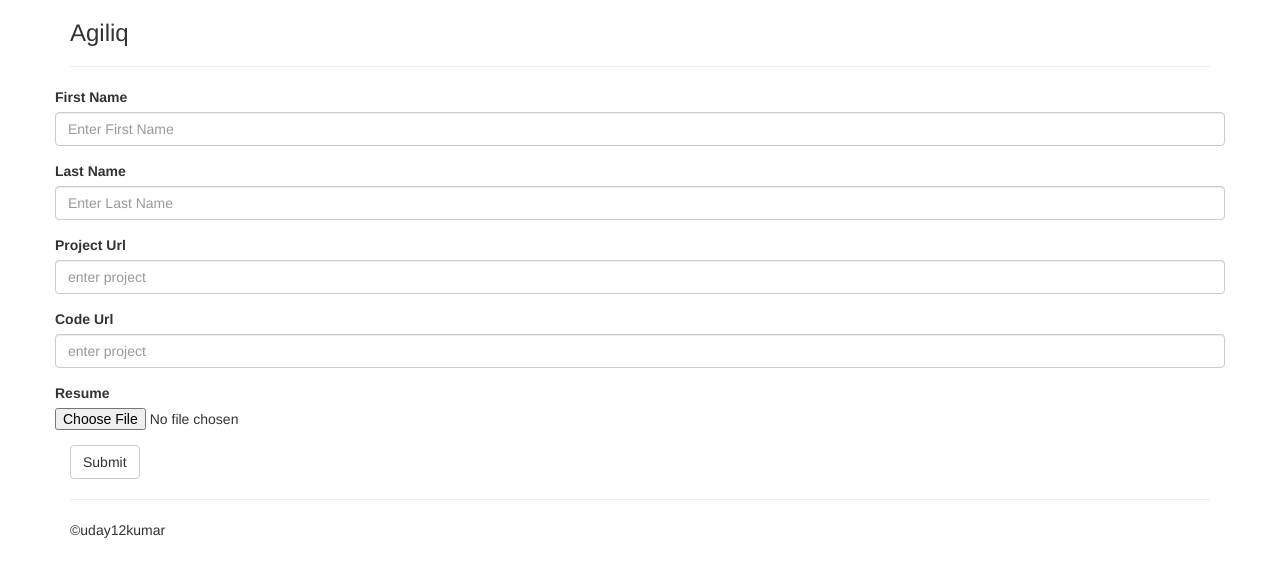
After one commit to uday12kumar/apply-via-api, a Django app: template templates/upload.html in a window 1280 px wide. The commit adds this page. Shown: the top 577 px of the page. Run offline with Django 3.2, Linux system fonts and the light colour scheme; the template is opened without the code that fills it, so the values that code supplies are empty; some libraries are stand-ins or nearby versions.

Commit message:
adding upload code

```diff
--- /dev/null
+++ b/templates/upload.html
@@ -0,0 +1,53 @@
+<!DOCTYPE html>
+<html lang="en">
+ <head>
+    <meta charset="utf-8">
+    <title>Upload resume &middot;</title>
+    <meta name="viewport" content="width=device-width, initial-scale=1.0">
+    <link href="//netdna.bootstrapcdn.com/bootstrap/3.1.0/css/bootstrap.min.css" rel="stylesheet">
+  </head>
+
+  <body>
+   <div class="container">
+      <div class="container-narrow">
+      <div class="masthead">
+          <h3>Agiliq </h3>
+      </div>
+      <hr>
+      <div>
+           <form class="form-horizontal" role="form" action="http://join.agiliq.com/api/resume/upload/?access_token={{ access_token }}" method="post" enctype="multipart/form-data">
+              <div class="form-group">
+                <label for="first_name">First Name</label>
+                <input type="text" class="form-control" name="first_name" placeholder="Enter First Name">
+              </div>
+              <div class="form-group">
+                <label for="last_name">Last Name</label>
+                <input type="text" class="form-control" name="last_name" placeholder="Enter Last Name">
+              </div>
+
+              <div class="form-group">
+                <label for="project_url">Project Url</label>
+                <input type="text" class="form-control" name="projects_url" placeholder="enter project">
+              </div>
+
+              <div class="form-group">
+                <label for="code_url">Code  Url</label>
+                <input type="text" class="form-control" name="code_url" placeholder="enter project">
+              </div>
+
+              <div class="form-group">
+                <label for="resume">Resume</label>
+                <input type="file" name="resume">
+              </div>
+
+              <button type="submit" class="btn btn-default">Submit</button>
+        </form>
+      </div>
+    </div>
+        <hr>
+       <div class="footer">
+        <p>&copy;uday12kumar</p>
+      </div>
+    </div>
+</body>
+</html>
```
Also changed, not shown: resume_upload/views.py (+11 -2 lines), templates/index.html (+7 -7 lines), 2 other files.
